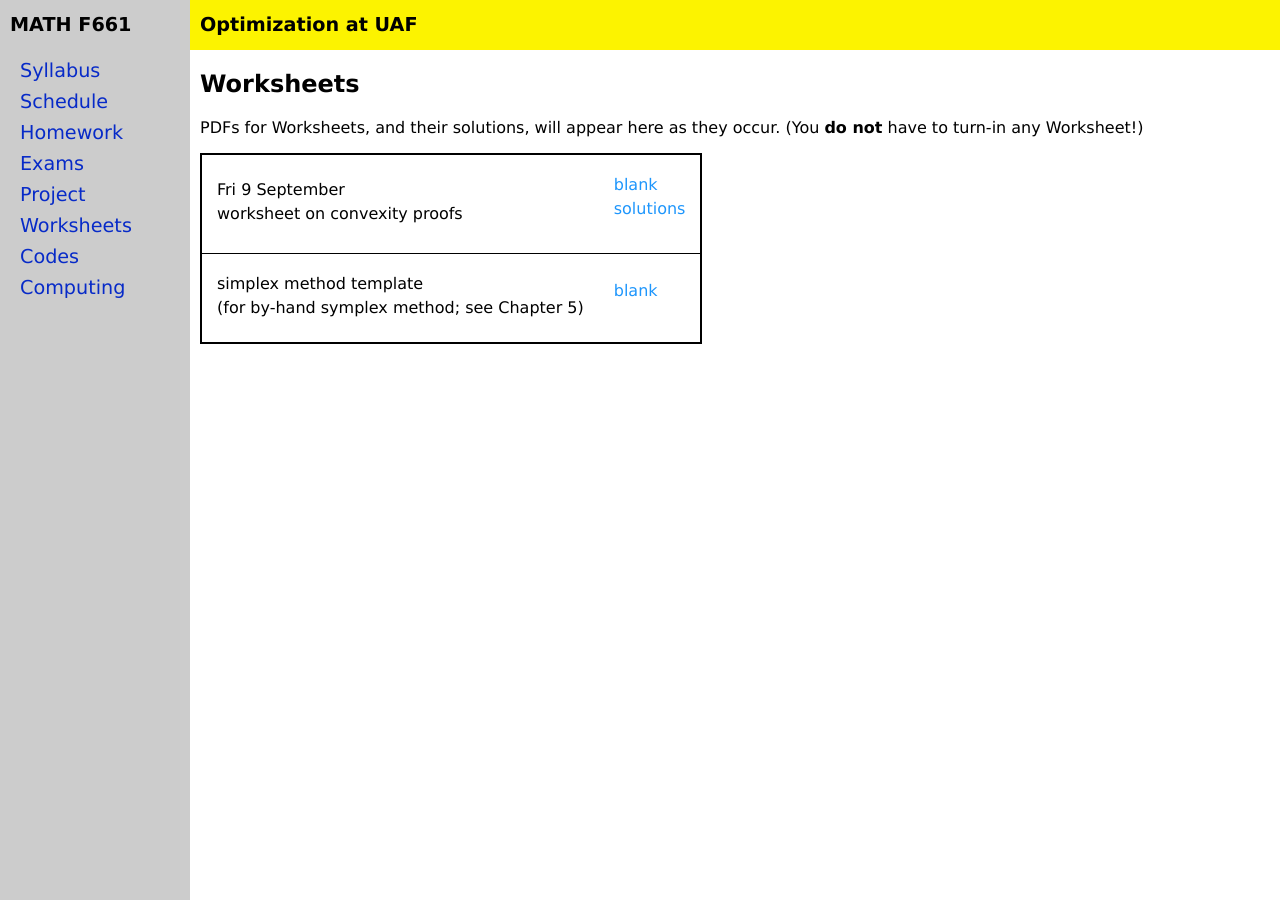
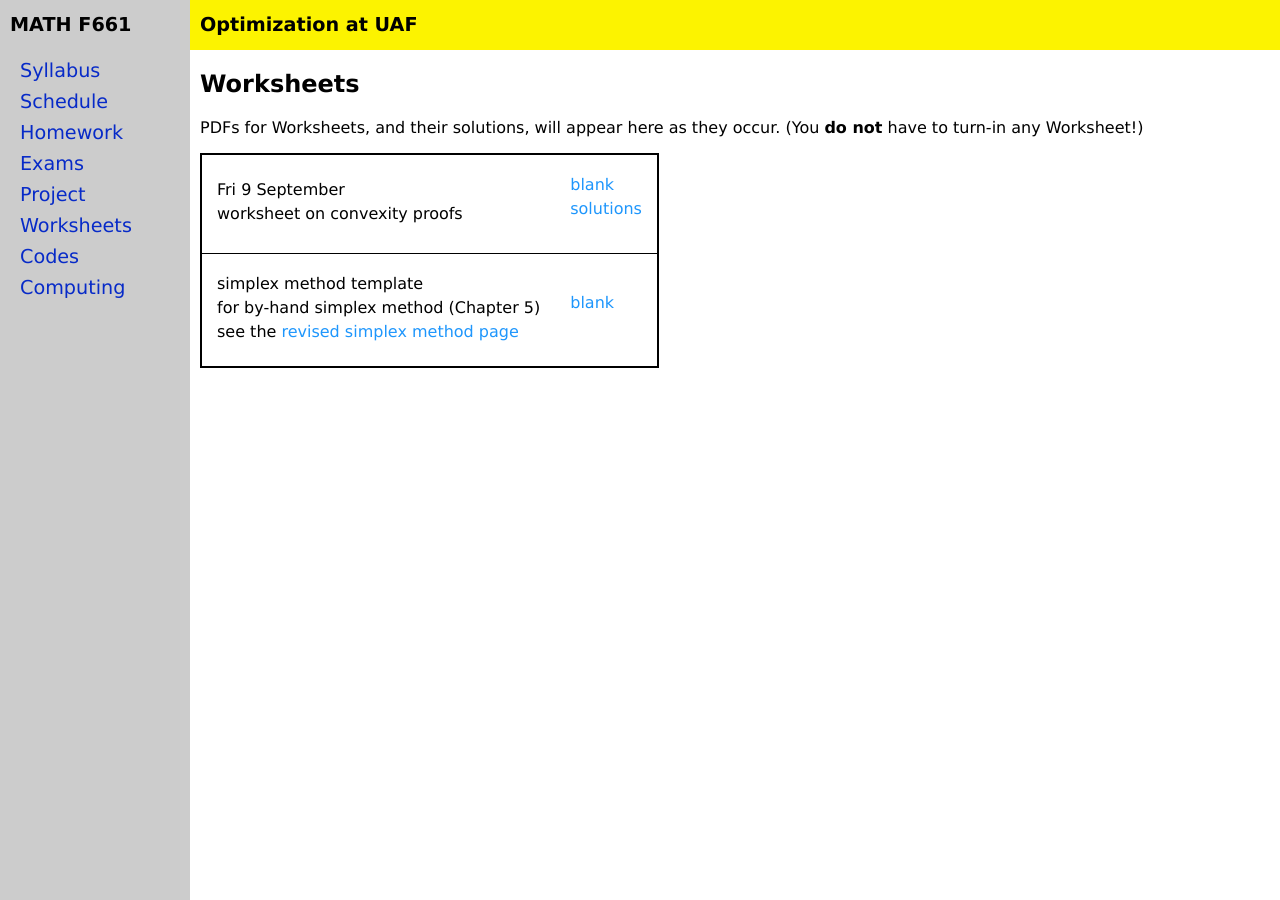
Before and after one commit to bueler/opt, a Jekyll site: the page built from worksheets.md, in a window 1280 px wide. Built offline with Jekyll 4.4.1, drawn with Linux system fonts in a browser that asks for light colours.

Commit message:
add a link for the simplex template

```diff
--- a/_data/worksheets.yml
+++ b/_data/worksheets.yml
@@ -6,5 +6,6 @@ worksheets:
   blank: convexity.pdf
   solutions: convexity-solns.pdf
 - name: simplex method template
-  description: (for by-hand symplex method; see Chapter 5)
+  description: for by-hand simplex method (Chapter 5)
+  more: see the <a href="https://en.wikipedia.org/wiki/Revised_simplex_method">revised simplex method page</a>
   blank: simplextemplate.pdf
--- a/_includes/worksheet_table.md
+++ b/_includes/worksheet_table.md
@@ -10,6 +10,11 @@
 			{% if ws.description %}
 			<tr>
 			    <td>{{ ws.description }}</td>
+			</tr>
+			{% endif %}
+			{% if ws.more %}
+			<tr>
+			    <td>{{ ws.more }}</td>
 			</tr>
 			{% endif %}
 		</table>
```
